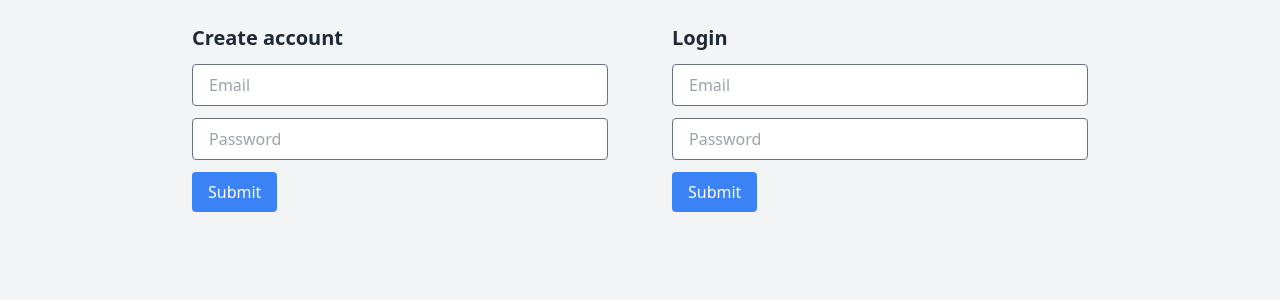
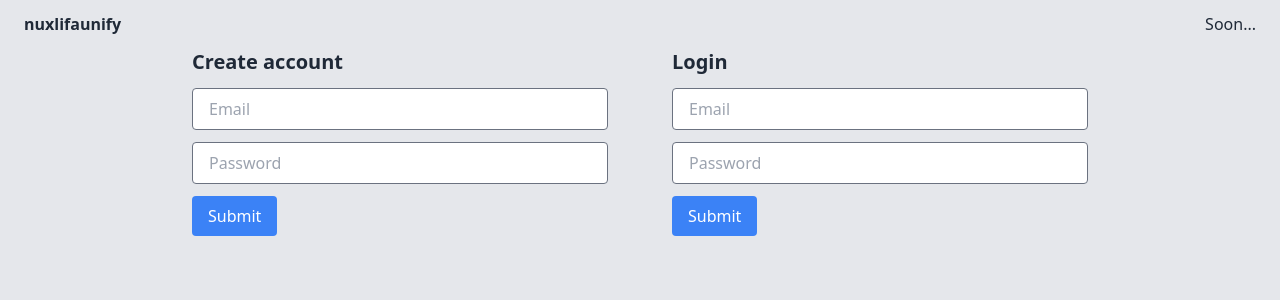
Before and after one commit to scottbedard/nuxlifaunify, a Nuxt app: page / in a window 1280 px wide. Shown: the top 300 px of the page. Built offline with nearby package versions, Linux system fonts and the light colour scheme; no server answers.

Commit message:
scaffolding layout

```diff
--- /dev/null
+++ b/layouts/default.vue
@@ -0,0 +1,11 @@
+<template>
+  <div class="container mx-auto">
+    <div class="flex flex-wrap justify-between my-3">
+      <div class="font-bold sm:w-1/2">nuxlifaunify</div>
+      <nav class="sm:text-right sm:w-1/2">
+        Soon...
+      </nav>
+    </div>
+    <nuxt />
+  </div>
+</template>
--- a/nuxt.config.js
+++ b/nuxt.config.js
@@ -1,7 +1,7 @@
 export default {
   head: {
     bodyAttrs: {
-      class: 'bg-gray-100 p-6 text-gray-800',
+      class: 'bg-gray-200 px-3 text-gray-800 md:px-6',
     },
     link: [
       // notice:
```
